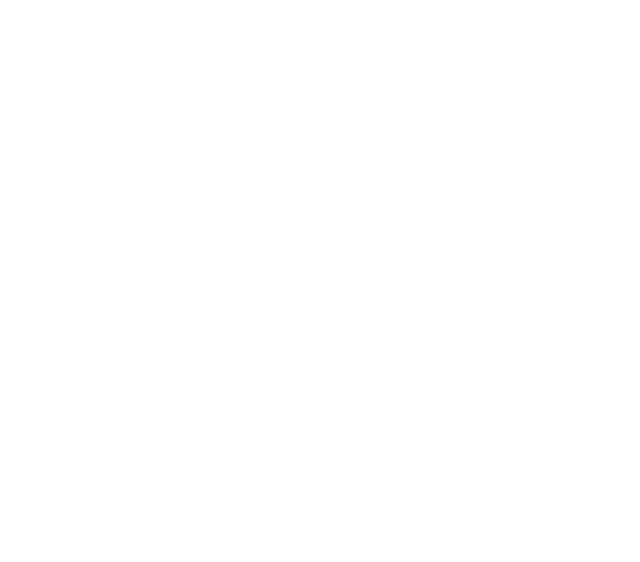
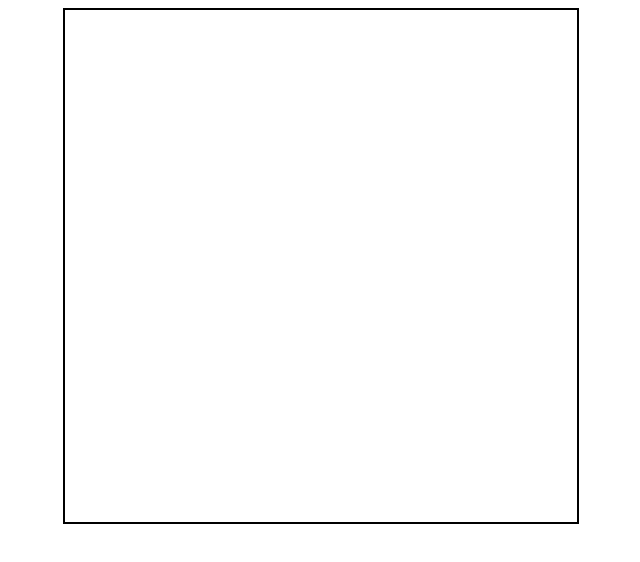
Before and after one commit to ArkadiuszIrlik/etch-a-sketch, a plain HTML site: page index.html in a window 1280 px wide. Shown: the whole page, without its empty margins (319-959 px from the left). Drawn offline with Linux system fonts and the light colour scheme.

Commit message:
Add a display board

```diff
--- a/index.html
+++ b/index.html
@@ -9,6 +9,6 @@
   <title>Etch-A-Sketch</title>
 </head>
 <body>
-
+  <div id="board"></div>
 </body>
 </html>
--- a/script.js
+++ b/script.js
@@ -0,0 +1 @@
+const board = document.getElementById('board');
--- a/style.css
+++ b/style.css
@@ -0,0 +1,9 @@
+#board {
+  height: 40vw;
+  width: 40vw;
+  border: 2px solid black;
+  margin: 0 auto;
+  display: flex;
+  flex-wrap: wrap;
+  align-content: flex-start;
+}
```
